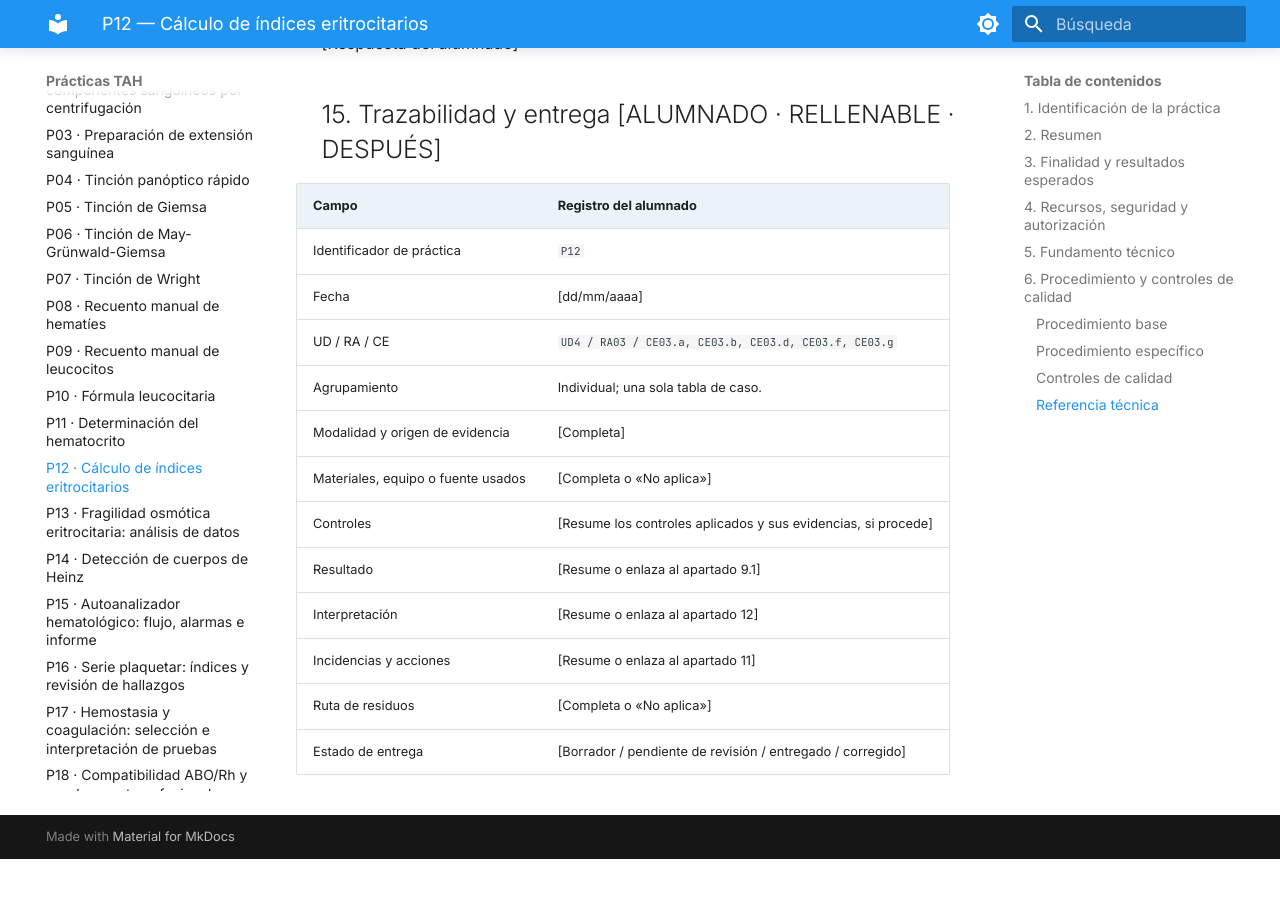
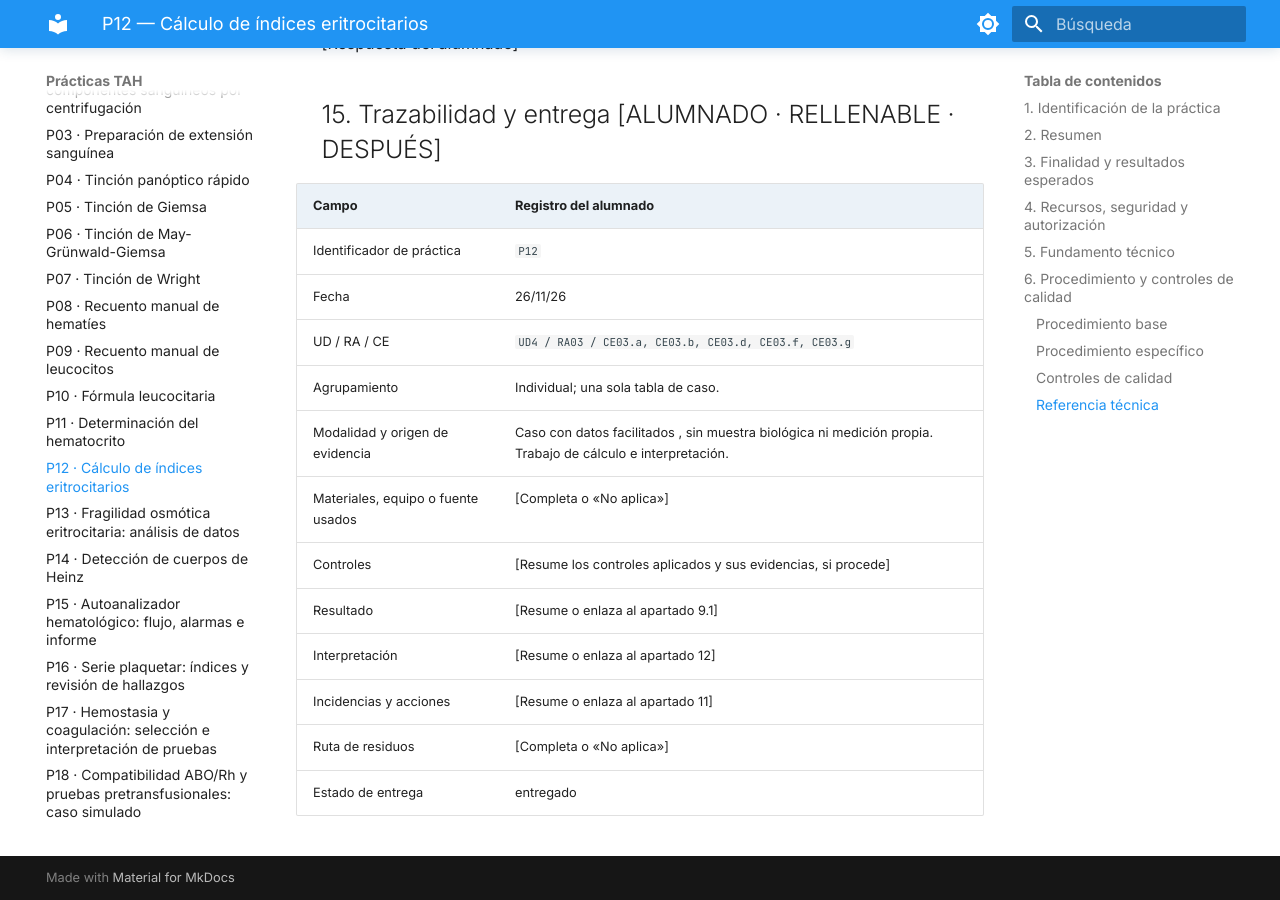
Before and after one commit to mdmvizuetev01-glitch/Cuadernopracticadehematolog-a-Mar-a-del-Mar-, an MkDocs documentation site: the page built from docs/practicas-generadas/P12_Calculo_indices_eritrocitarios.md, in a window 1280 px wide and 900 px high, scrolled down 10756 px. Built offline with MkDocs 1.6.1 and Material for MkDocs 9.7.7, drawn with Linux system fonts in a browser that asks for light colours; before the commit the page ends 11615 px from its top, so only the background shows below that.

Commit message:
Update P12_Calculo_indices_eritrocitarios.md

```diff
--- a/docs/practicas-generadas/P12_Calculo_indices_eritrocitarios.md
+++ b/docs/practicas-generadas/P12_Calculo_indices_eritrocitarios.md
@@ -254,14 +254,14 @@ Responde individualmente a partir del caso que elegiste.
 | Campo | Registro del alumnado |
 |---|---|
 | Identificador de práctica | `P12` |
-| Fecha | [dd/mm/aaaa] |
+| Fecha | 26/11/26 |
 | UD / RA / CE | `UD4 / RA03 / CE03.a, CE03.b, CE03.d, CE03.f, CE03.g` |
 | Agrupamiento | Individual; una sola tabla de caso. |
-| Modalidad y origen de evidencia | [Completa] |
+| Modalidad y origen de evidencia | Caso con datos facilitados , sin muestra biológica ni medición propia. Trabajo de cálculo e interpretación. |
 | Materiales, equipo o fuente usados | [Completa o «No aplica»] |
 | Controles | [Resume los controles aplicados y sus evidencias, si procede] |
 | Resultado | [Resume o enlaza al apartado 9.1] |
 | Interpretación | [Resume o enlaza al apartado 12] |
 | Incidencias y acciones | [Resume o enlaza al apartado 11] |
 | Ruta de residuos | [Completa o «No aplica»] |
-| Estado de entrega | [Borrador / pendiente de revisión / entregado / corregido] |
+| Estado de entrega | entregado |
```
